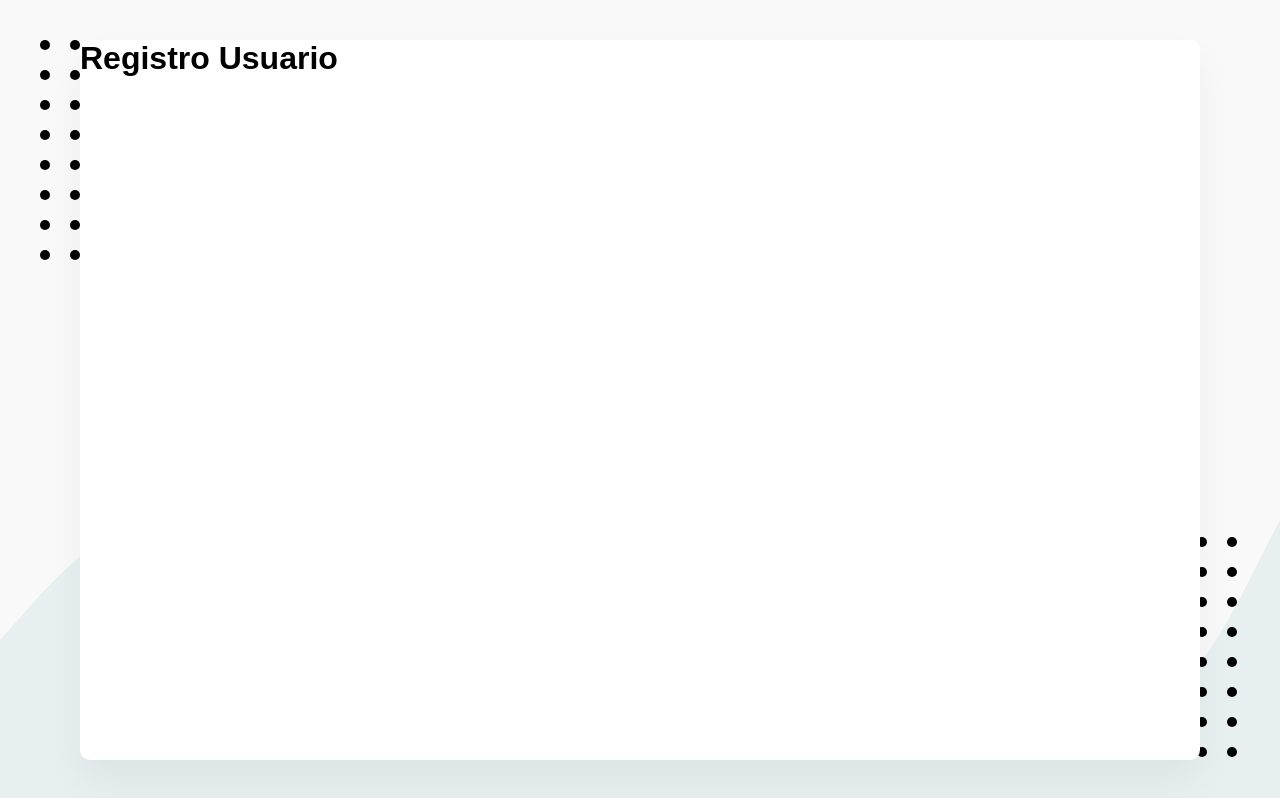
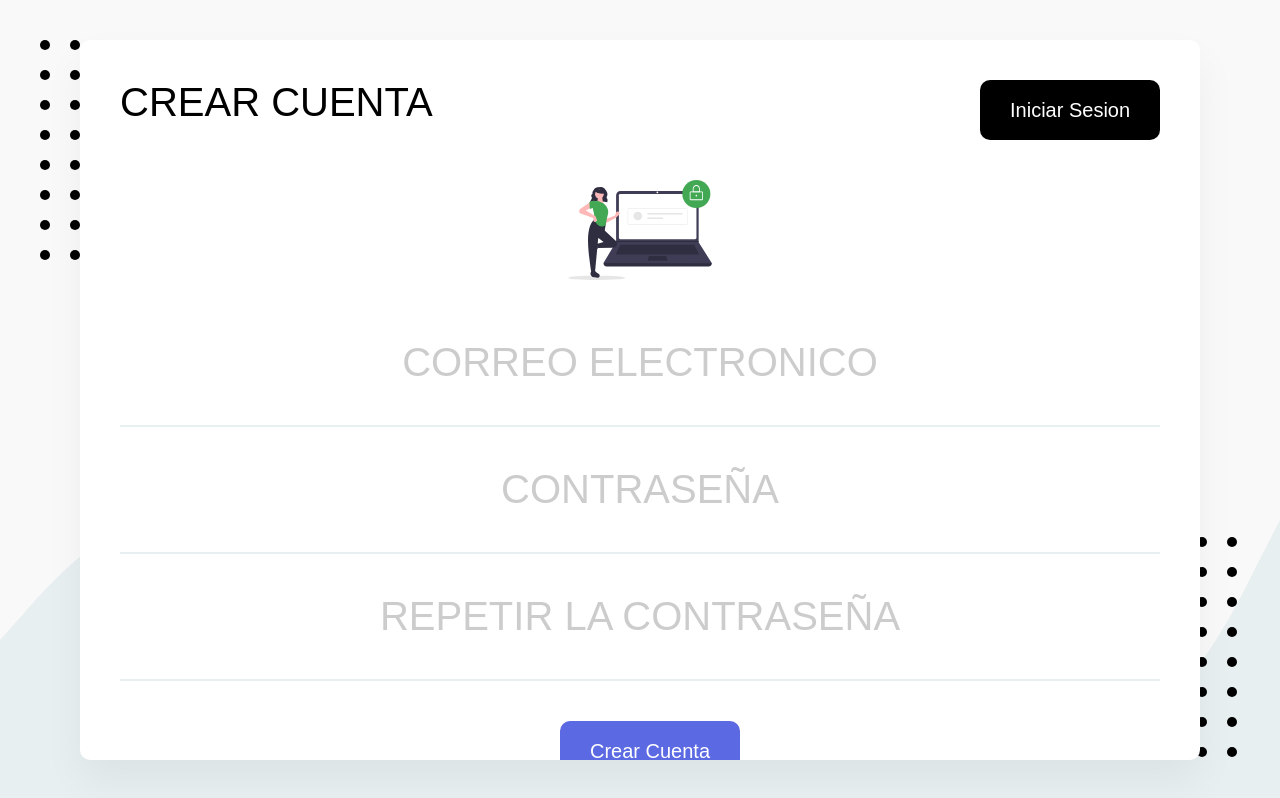
Before and after one commit to esdrasclth/AppExpenseLists, a React (Create React App) app: page /crear-cuenta in a window 1280 px wide. Built offline with nearby package versions, Linux system fonts and the light colour scheme; what webfontloader would draw is missing.

Commit message:
creating the design of the form to create account

```diff
--- a/src/components/RegistroUsuarios.js
+++ b/src/components/RegistroUsuarios.js
@@ -1,8 +1,57 @@
 import React from 'react'
+import { Helmet } from 'react-helmet'
+import styled from 'styled-components'
+
+import { Header, Titulo, ContenedorHeader } from '../elements/Header'
+import { Formulario, Input, ContenedorBoton } from '../elements/ElementosDeFormulario'
+import Boton from '../elements/Boton'
+import {ReactComponent as SvgLogin} from '../img/registro.svg'
+
+const Svg = styled(SvgLogin)`
+    width: 100%;
+    max-height: 6.25rem; /* 100px */
+    margin-bottom: 1.25rem; /* 20px */
+`;
 
 const RegistroUsuario = () => {
     return (
-        <h1>Registro Usuario</h1>
+        <>
+            <Helmet>
+                <title>Crear Cuenta</title>
+            </Helmet>
+
+            <Header>
+                <ContenedorHeader>
+                    <Titulo>Crear Cuenta</Titulo>
+                    <div>
+                        <Boton to="/iniciar-sesion">Iniciar Sesion</Boton>
+                    </div>
+                </ContenedorHeader>
+            </Header>
+
+            <Formulario>
+                <Svg />
+                <Input
+                    type="email"
+                    name="email"
+                    placeholder="Correo Electronico"
+                />
+                <Input
+                    type="password"
+                    name="password"
+                    placeholder="Contraseña"
+                />
+                <Input
+                    type="password"
+                    name="password2"
+                    placeholder="Repetir la contraseña"
+                />
+
+                <ContenedorBoton>
+                    <Boton as="button" primario type="submit">Crear Cuenta</Boton>
+                </ContenedorBoton>
+            </Formulario>
+        </>
     );
 }
 
--- /dev/null
+++ b/src/elements/ElementosDeFormulario.js
@@ -0,0 +1,63 @@
+import styled from 'styled-components'
+import theme from '../theme'
+
+const ContenedorFiltros = styled.div`
+    display: flex;
+    justify-content: space-between;
+    margin-bottom: 1.87rem; /* 30px */
+
+    @media(max-width: 60rem){ /* 950px */
+        flex-direction: column;
+
+        & > * {
+            width: 100%;
+            margin-bottom: 0.62rem; /* 10px */
+        }
+    }
+`;
+
+const Formulario = styled.form`
+    padding: 0 2.5rem; /* 40px */
+    height: 100%;
+    display: flex;
+    flex-direction: column;
+    justify-content: space-around;
+    input {
+        width: 100%;
+        text-align: center;
+        padding: 2.5rem 0;
+        font-family: 'Work Sans', sans-serif;
+        &::placeholder {
+            color: rgba(0,0,0,.2);
+        }
+    }
+
+    @media(max-width: 60rem){ /* 950px */
+        justify-content: start;
+    }
+`;
+
+const Input = styled.input`
+    font-size: 2.5rem; /* 40px */
+    text-transform: uppercase;
+    border: none;
+    border-bottom: 2px solid ${theme.grisClaro};
+    outline: none;
+
+    @media(max-width: 60rem){ /* 950px */
+        font-size: 2.2rem; /* 24px */
+    }
+`;
+
+const InputGrande = styled(Input)`
+    font-size: 4.37rem; /* 70px */
+    font-weight: bold;
+`;
+
+const ContenedorBoton = styled.div`
+    display: flex;
+    justify-content: center;
+    margin: 2.5rem 0;  /* 40px */
+`;
+
+export { ContenedorFiltros, Formulario, Input, InputGrande, ContenedorBoton };
--- /dev/null
+++ b/src/theme.js
@@ -0,0 +1,12 @@
+const theme = {
+    fondo: '#F9F9F9',
+    colorPrimario: '#5B69E2',
+    colorSecundario: '#000',
+    verde: '#43A854',
+    rojo: '#E34747',
+    grisClaro: '#E8EFF1',
+    grisClaro2: '#CBDDE2',
+    azulClaro: '#8792F1'
+}
+
+export default theme;
```
